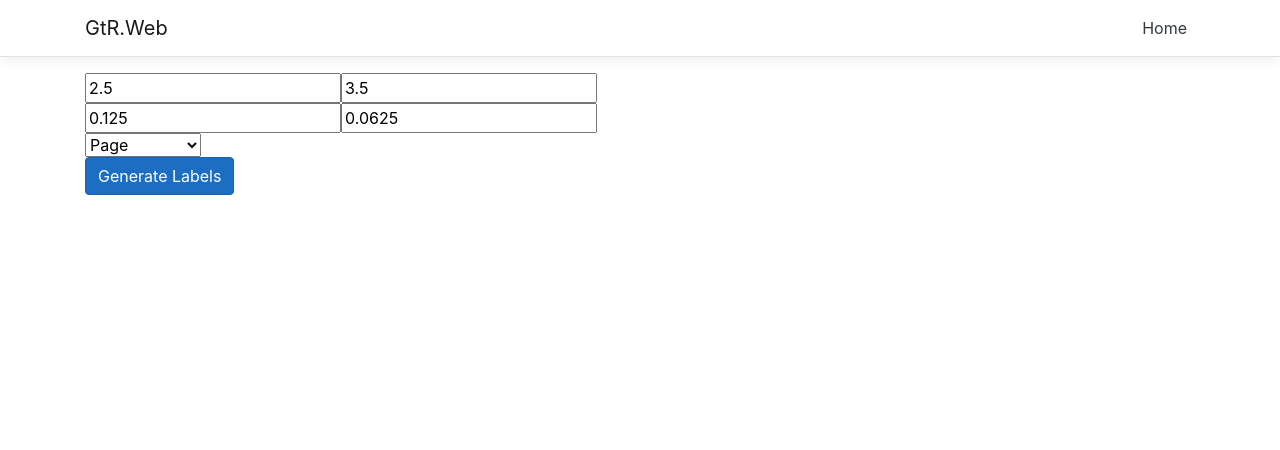
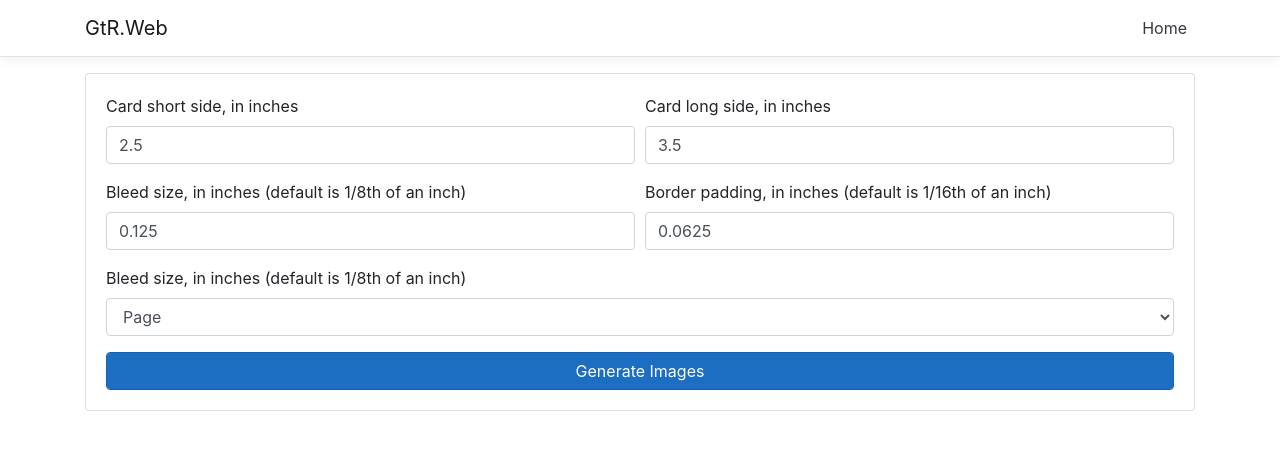
Before and after one commit to ecm85/GtR, a React (Create React App) app in the folder GtR/GtR.Web/ClientApp/: page / in a window 1280 px wide. Shown: the top 450 px of the page. Built offline with nearby package versions, Linux system fonts and the light colour scheme.

Commit message:
Bootstrap!

```diff
--- a/GtR/GtR.Web/ClientApp/src/components/Home.js
+++ b/GtR/GtR.Web/ClientApp/src/components/Home.js
@@ -79,28 +79,67 @@ export class Home extends Component {
             downloadLink
         } = this.state;
         return (
-            <>
-                <div>
-                    <input type='number' value={cardShortSideInInches} onChange={this.handleCardShortSideInInchesChange} disabled={generating}/>
-                    <input type='number' value={cardLongSideInInches} onChange={this.handleCardLongSideInInchesChange} disabled={generating}/>
+            <form>
+                <div className='card'>
+                    <div className='card-body'>
+                        <div className='form-row'>
+                            <div className='col'>
+                                <div className='form-group'>
+                                    <label htmlFor='cardShortSideInInches'>
+                                        Card short side, in inches
+                                    </label>
+                                    <input id='cardShortSideInInches' className='form-control' type='number' value={cardShortSideInInches} onChange={this.handleCardShortSideInInchesChange} disabled={generating} />
                                 </div>
-                <div>
-                    <input type='number' value={bleedSizeInInches} onChange={this.handleBleedSizeInInchesChange} disabled={generating}/>
-                    <input type='number' value={borderPaddingInInches} onChange={this.handleBorderPaddingInInchesChange} disabled={generating}/>
                             </div>
-                <div>
-                    <select value={saveConfiguration} onChange={this.handleSaveConfigurationChange} disabled={generating}>
+                            <div className='col'>
+                                <div className='form-group'>
+                                    <label htmlFor='cardLongSideInInches'>
+                                        Card long side, in inches
+                                    </label>
+                                    <input id='cardLongSideInInches' className='form-control' type='number' value={cardLongSideInInches} onChange={this.handleCardLongSideInInchesChange} disabled={generating} />
+                                </div>
+                            </div>
+                        </div>
+                        <div className='form-row'>
+                            <div className='col'>
+                                <div className='form-group'>
+                                    <label htmlFor='bleedSizeInInches'>
+                                        Bleed size, in inches (default is 1/8th of an inch)
+                                    </label>
+                                    <input id='bleedSizeInInches' className='form-control' type='number' value={bleedSizeInInches} onChange={this.handleBleedSizeInInchesChange} disabled={generating} />
+                                </div>
+                            </div>
+                            <div className='col'>
+                                <div className='form-group'>
+                                    <label htmlFor='borderPaddingInInches'>
+                                        Border padding, in inches (default is 1/16th of an inch)
+                                    </label>
+                                    <input id='borderPaddingInInches' className='form-control' type='number' value={borderPaddingInInches} onChange={this.handleBorderPaddingInInchesChange} disabled={generating} />
+                                </div>
+                            </div>
+                        </div>
+                        <div className='form-row'>
+                            <div className='col'>
+                                <div className='form-group'>
+                                    <label htmlFor='saveConfiguration'>
+                                        Bleed size, in inches (default is 1/8th of an inch)
+                                    </label>
+                                    <select id='saveConfiguration' className='form-control' value={saveConfiguration} onChange={this.handleSaveConfigurationChange} disabled={generating}>
                                         <option>Page</option>
                                         <option>SingleImage</option>
                                     </select>
                                 </div>
+                            </div>
+                        </div>
                         <div>
-                    {!generating && <button type='button' className='btn btn-primary' onClick={this.handleGenerateClick}>Generate Labels</button>}
-                    {generating && <button type='button' className='btn btn-primary disabled'>Generating...</button>}
-                    {downloadLink != null && <h3>Generated File: <a href={downloadLink}>Link</a> (Link valid for 1 day)</h3>}
-                    {error != null && <div>Error generating file or uploading to S3: {error}</div>}
+                            {!generating && <button type='button' className='btn btn-primary form-control' onClick={this.handleGenerateClick}>Generate Images</button>}
+                            {generating && <button type='button' className='btn btn-primary disabled form-control'>Generating...</button>}
                         </div>
-            </>
+                    </div>
+                    {downloadLink != null && <div className='card-footer'><p className='card-text'><a className='card-link' href={downloadLink}>Download generated file</a> (Link valid for 1 day)</p></div>}
+                    {error != null && <div className='card-footer'><p className='card-text'>Error generating file or uploading to S3.</p></div>}
+                </div>
+            </form>
         );
     }
 }
```
Lines whose indentation alone changed are shown as unchanged.
